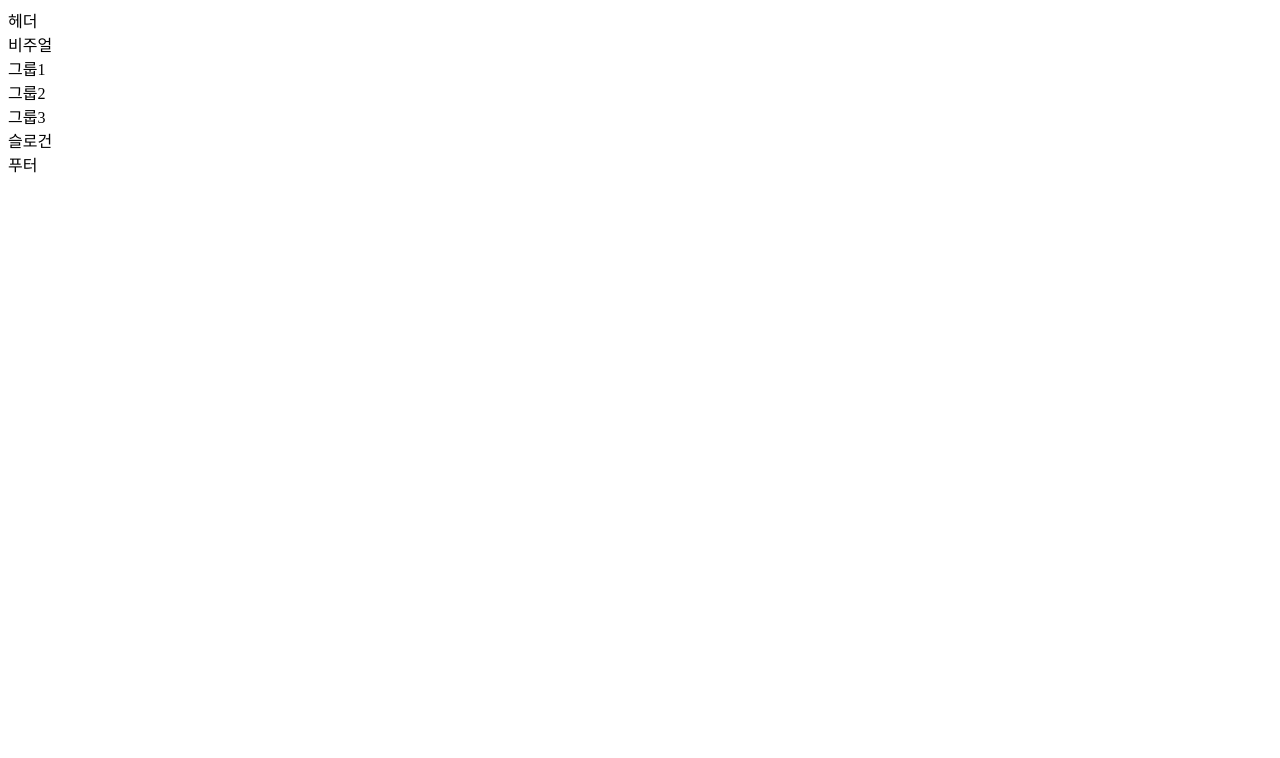
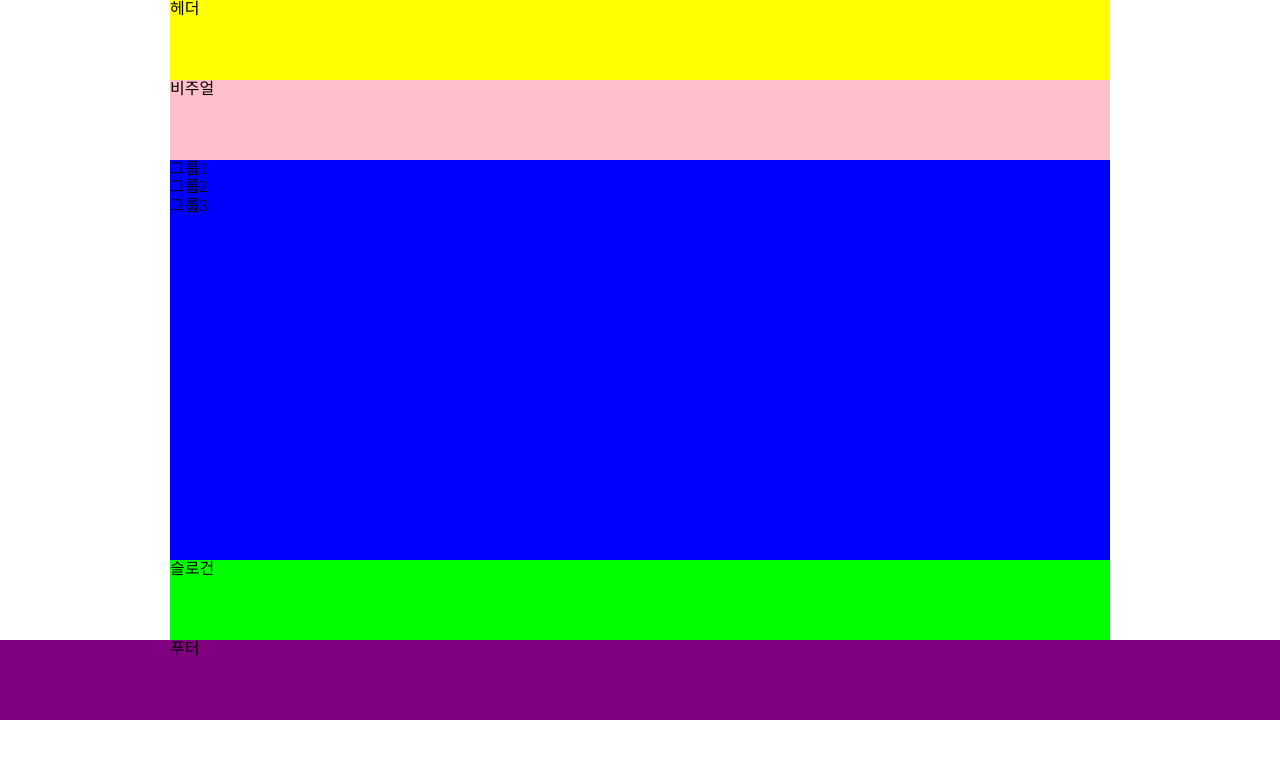
Before and after one commit to JH-Wooo/zeroConnecTo, a website: page HTML5/index.html in a window 1280 px wide. Drawn offline with Linux system fonts and the light colour scheme.

Commit message:
CSS 초기화 및 기본 레이아웃 완성

```diff
--- a/HTML5/css/index.css
+++ b/HTML5/css/index.css
@@ -0,0 +1,50 @@
+@import url("./normalize.css");
+
+*,
+*::before,
+*::after {
+  box-sizing: border-box;
+}
+/* 레이아웃 */
+
+.header,
+.visual,
+.main,
+.slogan,
+.footer-inner {
+  width: 940px;
+  margin: 0 auto;
+}
+
+/*헤더*/
+.header {
+  background: yellow;
+
+  height: 10vh;
+}
+
+/*비주얼*/
+
+.visual {
+  background: pink;
+  height: 10vh;
+}
+
+/* 메인 콘텐츠*/
+
+.main {
+  background: blue;
+  min-height: 400px;
+}
+
+/* 슬로건 */
+.slogan {
+  background: lime;
+  height: 10vh;
+}
+
+/* 푸터 */
+.footer {
+  background: purple;
+  height: 10vh;
+}
--- a/HTML5/index.html
+++ b/HTML5/index.html
@@ -5,6 +5,7 @@
     <meta http-equiv="X-UA-Compatible" content="IE=edge" />
     <meta name="viewport" content="width=device-width, initial-scale=1.0" />
     <title>Document</title>
+    <link rel="stylesheet" href="css/index.css" />
   </head>
   <body>
     <header class="header">헤더</header>
```
